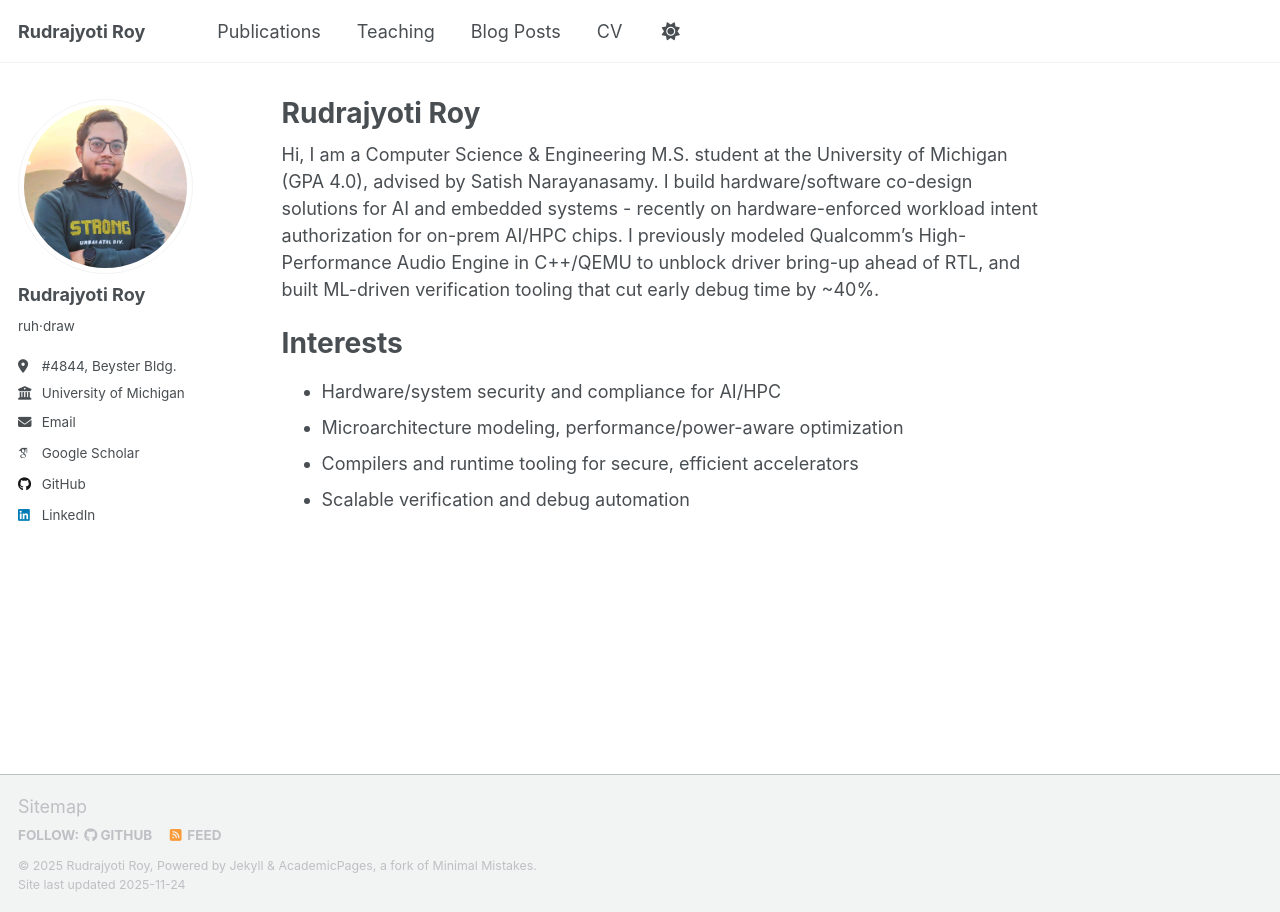
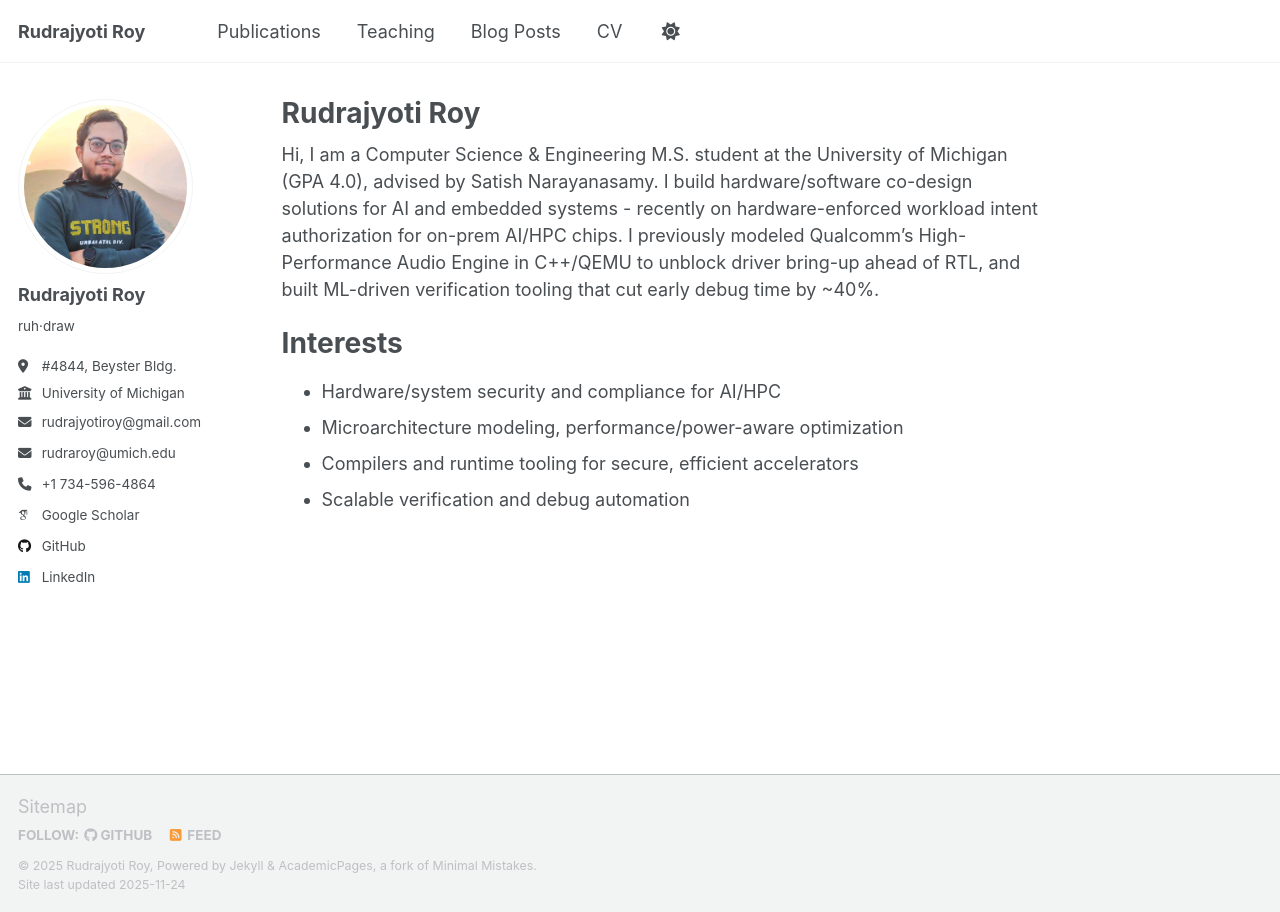
Before and after one commit to rudrajyotiroy/rudrajyotiroy.github.io, a Jekyll site: the page built from _pages/about.md, in a window 1280 px wide. Built offline with Jekyll 4.4.1, drawn with Linux system fonts in a browser that asks for light colours; some web fonts are replaced; a script that is not in the unit is left out.

Commit message:
profile update

```diff
--- a/_config.yml
+++ b/_config.yml
@@ -30,7 +30,9 @@ author:
   location         : "#4844, Beyster Bldg."
   employer         : "University of Michigan"
   uri              : # URL
-  email            : "rudraroy@umich.edu"
+  email_personal   : "rudrajyotiroy@gmail.com"
+  email_work       : "rudraroy@umich.edu"
+  phone_us         : "+1 734-596-4864"
 
   # Academic websites
   academia         : # URL
--- a/_includes/author-profile.html
+++ b/_includes/author-profile.html
@@ -33,8 +33,14 @@
       {% if author.uri %}
         <li><a href="{{ author.uri }}"><i class="fas fa-fw fa-link icon-pad-right" aria-hidden="true"></i>{{ site.data.ui-text[site.locale].website_label | default: "Website" }}</a></li>
       {% endif %}
-      {% if author.email %}
-        <li><a href="mailto:{{ author.email }}"><i class="fas fa-fw fa-envelope icon-pad-right" aria-hidden="true"></i>{{ site.data.ui-text[site.locale].email_label | default: "Email" }}</a></li>
+      {% if author.email_personal %}
+        <li><a href="mailto:{{ author.email_personal }}"><i class="fas fa-fw fa-envelope icon-pad-right" aria-hidden="true"></i>{{ author.email_personal }}</a></li>
+      {% endif %}
+      {% if author.email_work %}
+        <li><a href="mailto:{{ author.email_work }}"><i class="fas fa-fw fa-envelope icon-pad-right" aria-hidden="true"></i>{{ author.email_work }}</a></li>
+      {% endif %}
+      {% if author.phone_us %}
+        <li><a href="tel:{{ author.phone_us | replace: ' ', '' | replace: '-', '' }}"><i class="fas fa-fw fa-phone icon-pad-right" aria-hidden="true"></i>{{ author.phone_us }}</a></li>
       {% endif %}
 
       <!-- Font Awesome and Academicons icons / Academic websites -->
```
